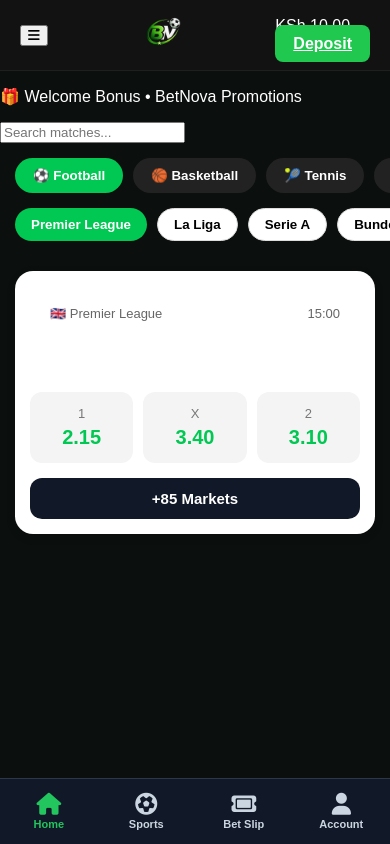
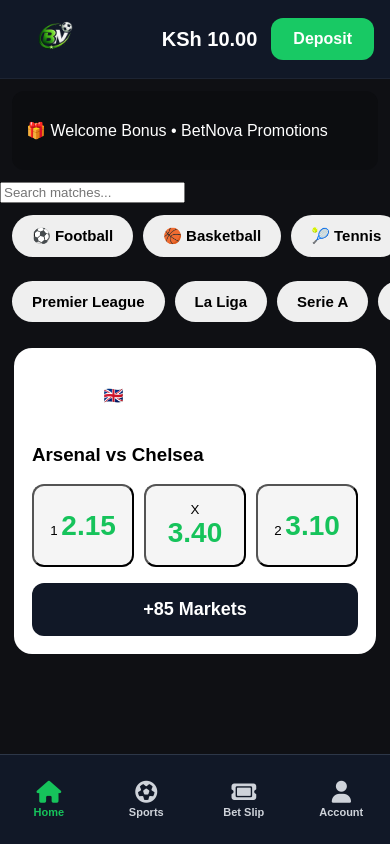
Before and after one commit to loshyeko/Betnova, a Flask app: page /dashboard in a window 390 px wide. Run offline with Flask 3, Linux system fonts and the light colour scheme; the visitor is signed in with stand-in values (Sample User, id 1); a database or web service that is not in the repository returns one stand-in record (values such as "Sample title"); some libraries are stand-ins or nearby versions.

Commit message:
Redesign mobile dashboard header

```diff
--- a/static/css/dashboard.css
+++ b/static/css/dashboard.css
@@ -1,120 +1,144 @@
-/* Sports Tabs */
+/* Dashboard */
 
-.sports-tabs{
-    display:flex;
-    overflow-x:auto;
-    gap:10px;
-    padding:15px;
-    scrollbar-width:none;
+body{
+    margin:0;
+    background:#0f1014;
+    font-family:Arial,sans-serif;
+    color:#fff;
 }
 
-.sports-tabs::-webkit-scrollbar{
-    display:none;
+.top-bar{
+    display:flex;
+    align-items:center;
+    justify-content:space-between;
+    background:#111827;
+    padding:12px 16px;
+    border-bottom:1px solid #1d2433;
 }
 
-.sports-tabs button{
-    white-space:nowrap;
-    border:none;
-    background:#222;
-    color:white;
-    padding:10px 18px;
-    border-radius:25px;
-    font-weight:600;
+.logo-img{
+    height:54px;
+    width:auto;
 }
 
-.sports-tabs .active{
-    background:#00c853;
+.wallet-section{
+    display:flex;
+    align-items:center;
+    gap:14px;
 }
 
+.balance{
+    color:#fff;
+    font-size:20px;
+    font-weight:700;
+    white-space:nowrap;
+}
 
-/* League Tabs */
+.deposit-btn{
+    background:#18c964;
+    color:#fff;
+    padding:12px 22px;
+    border-radius:12px;
+    text-decoration:none;
+    font-weight:700;
+}
 
+.deposit-btn:hover{
+    background:#11a84d;
+}
+
+.promo-banner{
+    margin:12px;
+    padding:14px;
+    background:#0c0d10;
+    border-radius:12px;
+}
+
+.search-box{
+    margin:12px;
+}
+
+.search-box input{
+    width:100%;
+    padding:14px;
+    border:none;
+    border-radius:12px;
+    font-size:16px;
+}
+
+.sports-tabs,
 .league-tabs{
     display:flex;
     overflow-x:auto;
     gap:10px;
-    padding:0 15px 15px;
-    scrollbar-width:none;
+    padding:12px;
 }
 
-.league-tabs::-webkit-scrollbar{
-    display:none;
+.sports-tabs button,
+.league-tabs button{
+    border:none;
+    border-radius:25px;
+    padding:12px 20px;
+    font-size:15px;
+    font-weight:600;
+    white-space:nowrap;
 }
 
-.league-tabs button{
-    white-space:nowrap;
-    border:1px solid #ddd;
-    background:white;
-    border-radius:20px;
-    padding:8px 16px;
-    font-weight:600;
-}
-
-.league-tabs .active{
-    background:#00c853;
-    color:white;
-    border:none;
-}
-
-
-/* Match Card */
-
 .match-card{
-    background:white;
-    margin:15px;
-    padding:15px;
+    background:#fff;
+    color:#000;
+    margin:14px;
     border-radius:18px;
-    box-shadow:0 3px 10px rgba(0,0,0,.12);
-}
-
-.match-header{
-    display:flex;
-    justify-content:space-between;
-    color:#666;
-    font-size:13px;
-    margin-bottom:10px;
-}
-
-.match-card h3{
-    margin:10px 0 18px;
-    font-size:20px;
+    padding:18px;
 }
 
 .odds-row{
-    display:grid;
-    grid-template-columns:repeat(3,1fr);
+    display:flex;
     gap:10px;
+    margin-top:15px;
 }
 
 .odd{
-    border:none;
-    background:#f4f4f4;
+    flex:1;
+    background:#f5f5f5;
     border-radius:12px;
-    padding:14px;
-    cursor:pointer;
-}
-
-.odd span{
-    display:block;
-    color:#777;
-    font-size:13px;
+    text-align:center;
+    padding:16px;
 }
 
 .odd strong{
-    display:block;
-    margin-top:5px;
-    color:#00c853;
-    font-size:20px;
+    color:#16c35b;
+    font-size:28px;
 }
 
 .markets-btn{
     width:100%;
-    margin-top:15px;
+    margin-top:16px;
     border:none;
     background:#111827;
-    color:white;
-    padding:12px;
+    color:#fff;
     border-radius:12px;
-    font-size:15px;
+    padding:16px;
+    font-size:18px;
     font-weight:bold;
 }
+
+.bottom-nav{
+    position:fixed;
+    left:0;
+    right:0;
+    bottom:0;
+    background:#111827;
+    display:flex;
+    justify-content:space-around;
+    padding:12px 0;
+}
+
+.bottom-nav a{
+    color:#cfd3da;
+    text-decoration:none;
+}
+
+.bottom-nav .active{
+    color:#16c35b;
+}
--- a/templates/dashboard.html
+++ b/templates/dashboard.html
@@ -14,20 +14,15 @@
 
 </head>
 
-<header class="topbar">
+<!-- TOP BAR -->
+<header class="top-bar">
 
-    <button class="menu-btn">
-        <i class="fas fa-bars"></i>
-    </button>
+    <a href="/dashboard" class="logo">
+       <img src="{{ url_for('static', filename='images/logo.png') }}" alt="BetNova" class="logo-img">
+    </a>
 
-    <div class="logo">
-        <img src="{{ url_for('static', filename='images/logo.png') }}" alt="BetNova">
-    </div>
-
-    <div class="wallet-box">
-        <div class="wallet-balance">
-            KSh {{ balance if balance else "0.00" }}
-        </div>
+    <div class="wallet-section">
+        <span class="balance">KSh {{ balance }}</span>
 
         <a href="/deposit" class="deposit-btn">
             Deposit
```
